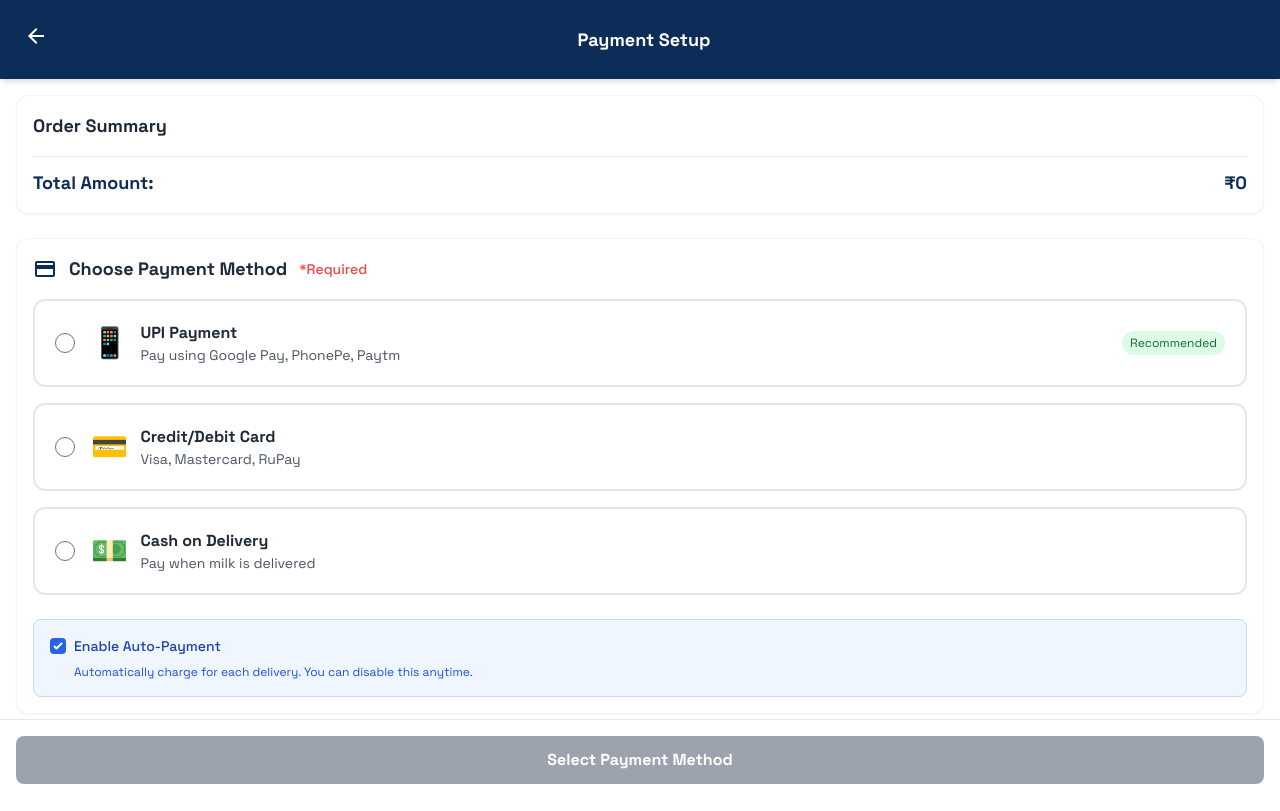
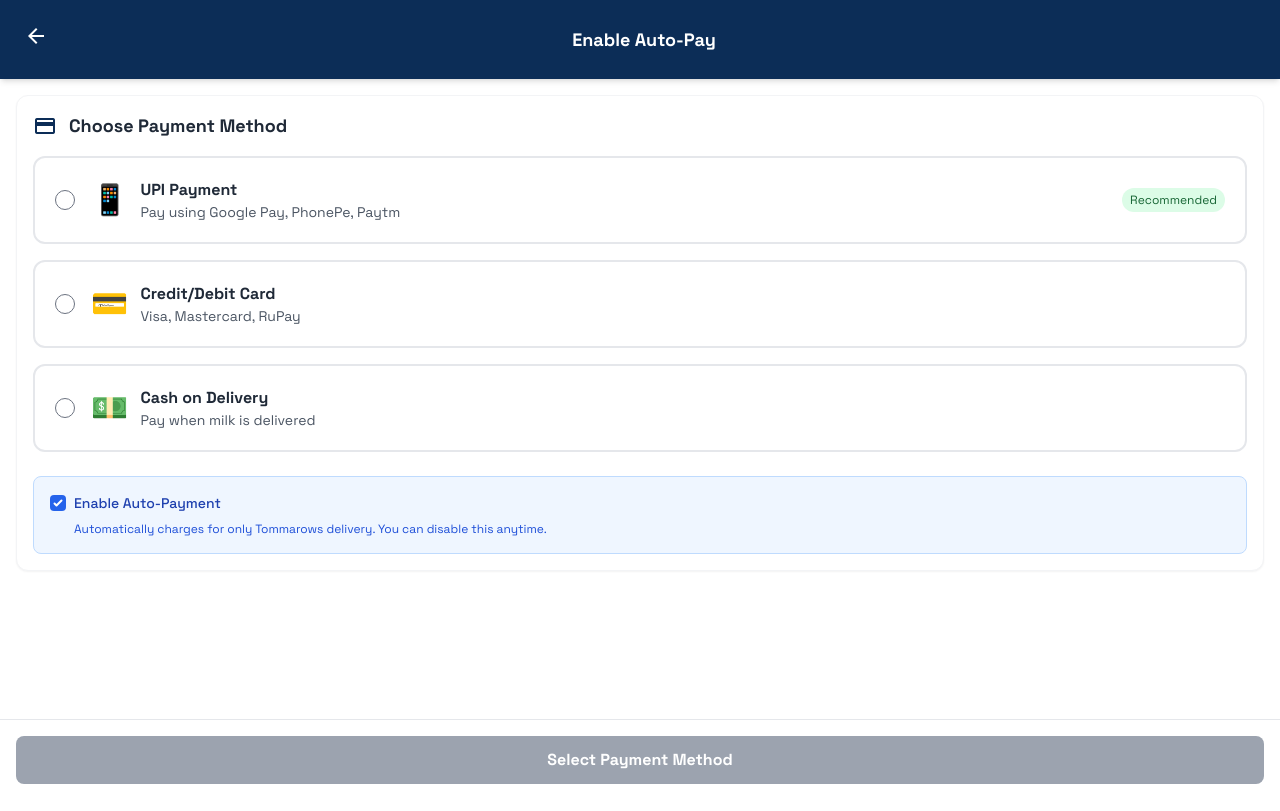
Before and after one commit to amarss321/Taaza, a plain HTML site: page frontend/user-app/Milk/Payment Setup.html in a window 1280 px wide. Drawn offline with nearby package versions, Linux system fonts and the light colour scheme.

Commit message:
modifiyed enable-auto-pay

```diff
--- a/frontend/user-app/Milk/Payment Setup.html
+++ b/frontend/user-app/Milk/Payment Setup.html
@@ -4,7 +4,7 @@
 <head>
     <meta charset="UTF-8">
     <meta name="viewport" content="width=device-width, initial-scale=1.0">
-    <title>Taaza - Payment Setup</title>
+    <title>Taaza - Enable Auto-Pay</title>
     <link href="https://fonts.googleapis.com" rel="preconnect" />
     <link crossorigin="" href="https://fonts.gstatic.com" rel="preconnect" />
     <link href="https://fonts.googleapis.com/css2?family=Space+Grotesk:wght@400;500;700&display=swap" rel="stylesheet">
@@ -90,33 +90,18 @@
                     onclick="goBack()" aria-label="Go back">
                     <span class="material-symbols-outlined">arrow_back</span>
                 </button>
-                <h1 class="text-lg font-bold">Payment Setup</h1>
+                <h1 class="text-lg font-bold">Enable Auto-Pay</h1>
                 <div class="w-8"></div>
             </div>
         </header>
 
         <!-- Main Content -->
         <main class="flex-grow p-4 space-y-6 slide-up">
-            <!-- Order Summary -->
-            <div class="bg-white dark:bg-zinc-800 rounded-xl p-4 shadow-sm border border-gray-100 dark:border-zinc-700">
-                <h2 class="text-lg font-bold text-gray-800 dark:text-gray-200 mb-4">Order Summary</h2>
-                <div id="orderSummary" class="space-y-2 mb-4">
-                    <!-- Order details will be populated -->
-                </div>
-                <div class="border-t border-gray-200 dark:border-zinc-600 pt-3">
-                    <div class="flex justify-between items-center font-bold text-lg">
-                        <span>Total Amount:</span>
-                        <span id="totalAmount" class="text-zepto-blue dark:text-primary">₹0</span>
-                    </div>
-                </div>
-            </div>
-
             <!-- Payment Methods -->
             <div class="bg-white dark:bg-zinc-800 rounded-xl p-4 shadow-sm border border-gray-100 dark:border-zinc-700">
                 <div class="flex items-center gap-3 mb-4">
                     <span class="material-symbols-outlined text-zepto-blue dark:text-primary">payment</span>
                     <h2 class="text-lg font-bold text-gray-800 dark:text-gray-200">Choose Payment Method</h2>
-                    <span class="text-red-500 text-sm font-medium">*Required</span>
                 </div>
 
                 <div class="space-y-4">
@@ -168,7 +153,7 @@
                         <label for="autoPayment" class="text-sm font-medium text-blue-800 dark:text-blue-200">Enable Auto-Payment</label>
                     </div>
                     <p class="text-xs text-blue-700 dark:text-blue-300 ml-6">
-                        Automatically charge for each delivery. You can disable this anytime.
+                        Automatically charges for only Tommarows delivery. You can disable this anytime.
                     </p>
                 </div>
             </div>
@@ -253,7 +238,7 @@
                 button.disabled = false;
                 button.classList.remove('bg-gray-400');
                 button.classList.add('bg-primary', 'hover:bg-yellow-500', 'transform', 'hover:scale-[1.02]', 'active:scale-[0.98]');
-                button.textContent = 'Confirm & Pay';
+                button.textContent = 'Enable Auto-Pay';
             } else {
                 button.disabled = true;
                 button.classList.add('bg-gray-400');
```
